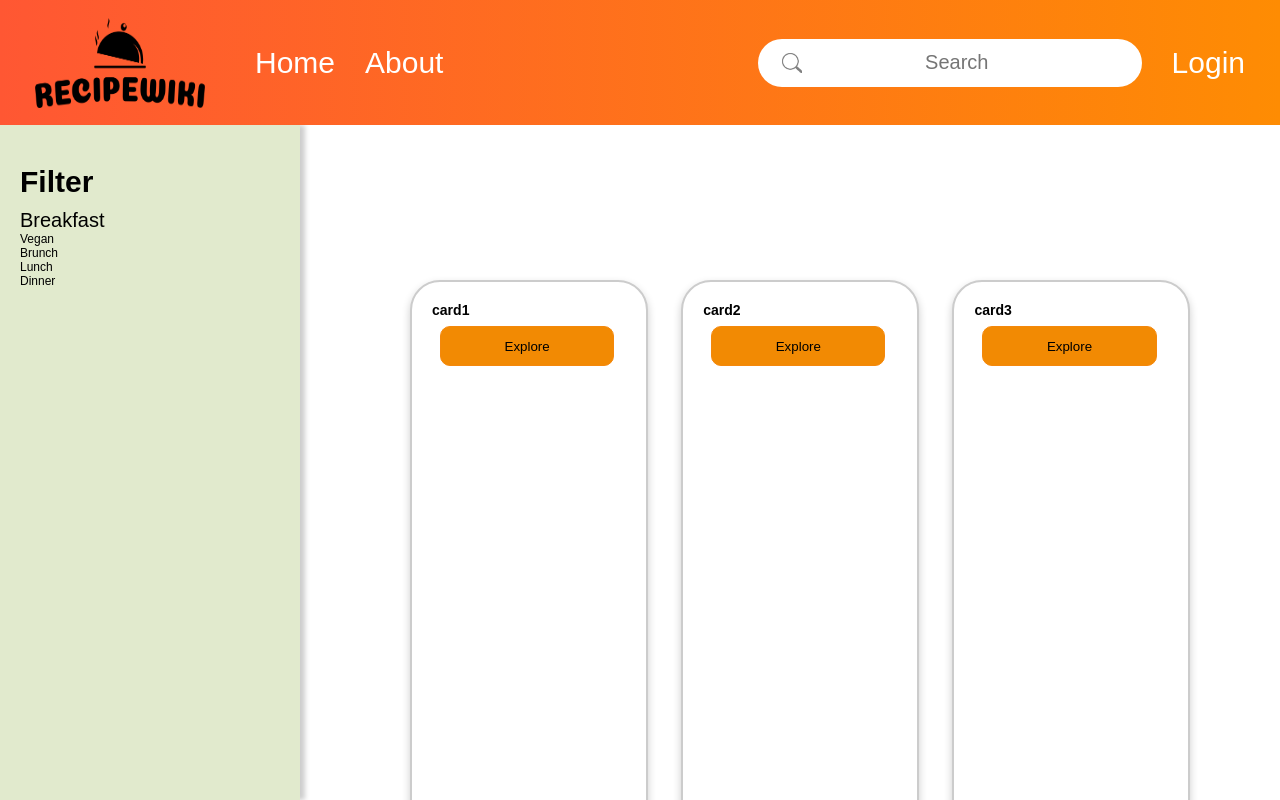
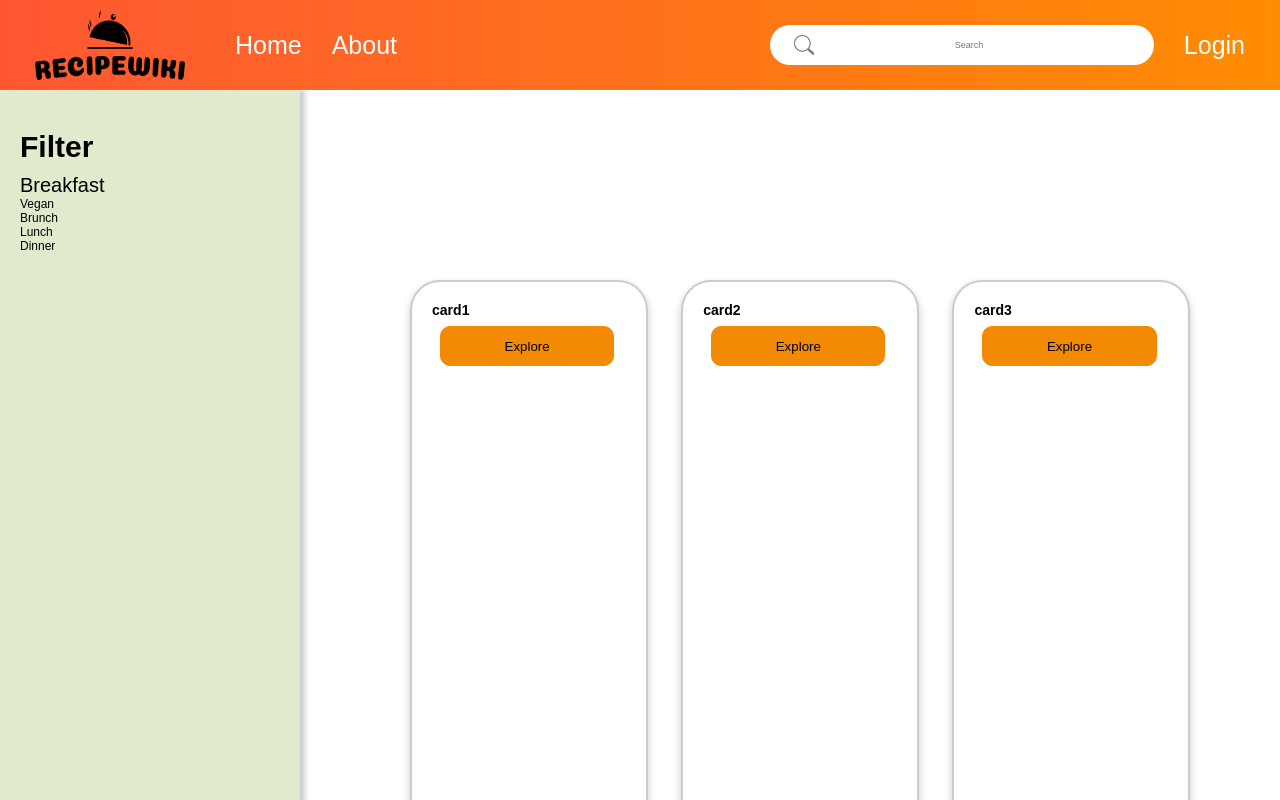
Before and after one commit to SeenLex/RecipeWiki-v1.0, a React (Create React App) app in the folder RecipeWiki/recipe-wiki/: page /home in a window 1280 px wide. Shown: the top 800 px of the page. Built offline with nearby package versions, Linux system fonts and the light colour scheme.

Commit message:
navbar readjusted

```diff
--- a/RecipeWiki/recipe-wiki/src/components/cards/Cards.js
+++ b/RecipeWiki/recipe-wiki/src/components/cards/Cards.js
@@ -66,6 +66,9 @@ export const Cards = () => {
   ]);
   return (
     <>
+      {/* <div className="title-cards">
+        <h1>Recipes</h1>
+      </div> */}
       <div className="cards">
         {cards.map((card, i) => (
           <div key={i} className="card">
--- a/RecipeWiki/recipe-wiki/src/components/navbar/Navbar.css
+++ b/RecipeWiki/recipe-wiki/src/components/navbar/Navbar.css
@@ -4,15 +4,15 @@
 }
 
 .navbar-logo {
-  width: 170px;
-  height: 90px;
+  width: 150px;
+  height: 70px;
   display: block;
   margin-right: 20px;
 }
 
 .navbar {
   width: 100%;
-  height: 125px;
+  height: 90px;
   display: flex;
   justify-content: center;
   align-items: center;
@@ -35,8 +35,8 @@
   margin-left: auto;
 }
 
-.navbar-link {
-  font-size: 30px;
+.navbar-button {
+  font-size: 25px;
   color: white;
   text-decoration: none;
   display: flex;
@@ -71,7 +71,7 @@
   flex-shrink: 0;
   background-color: white;
   padding-left: 1.5rem;
-  height: 3rem;
+  height: 2.5rem;
   width: 24rem;
 }
 
@@ -87,9 +87,10 @@
 .search-input {
   border: none;
   outline: none;
-  font-size: 20px;
+  font-size: 16 px;
   font-weight: 500;
-  height: 18px;
+  font-stretch: wider;
+  height: 15px;
   background: white;
   border-radius: 30px;
   flex-grow: 1;
--- a/RecipeWiki/recipe-wiki/src/components/navbar/Navbar.js
+++ b/RecipeWiki/recipe-wiki/src/components/navbar/Navbar.js
@@ -10,15 +10,15 @@ export const Navbar = ({callBack}) => {
         <h2 className="navbar-content">
           <img className="navbar-logo" src={logo} alt="RecipeWiki Logo" />
         </h2>
-        <a href onClick={() =>{callBack("home")}} className="navbar-link">Home</a>
-        <a href onClick={() =>{callBack("about")}} className="navbar-link">About</a>
+        <a href onClick={() =>{callBack("home")}} className="navbar-button">Home</a>
+        <a href onClick={() =>{callBack("about")}} className="navbar-button">About</a>
       </div>
       <div className="right-side">
         <div className="search-input-container">
           <div className="loop" />
           <input className="search-input" type="text" placeholder="Search" />
         </div>
-        <a href="login" className="navbar-link">Login</a>
+        <a href="login" className="navbar-button">Login</a>
       </div>
     </nav>
   );
--- a/RecipeWiki/recipe-wiki/src/components/sidebar/Sidebar.css
+++ b/RecipeWiki/recipe-wiki/src/components/sidebar/Sidebar.css
@@ -2,9 +2,10 @@
   width: 300px;
   position: fixed;
   height: 100%;
-  top: 125px;
+  top: 90px;
+  bottom: 20px;
   left: 0;
-  height: calc(100% - 125px);
+  /* height: calc(100% - 125px); */
   background-color: #e1eacd;
   color: black;
   padding: 20px;
```
Also changed, not shown: RecipeWiki/recipe-wiki/src/components/cards/Cards.css (+8 -0 lines).
